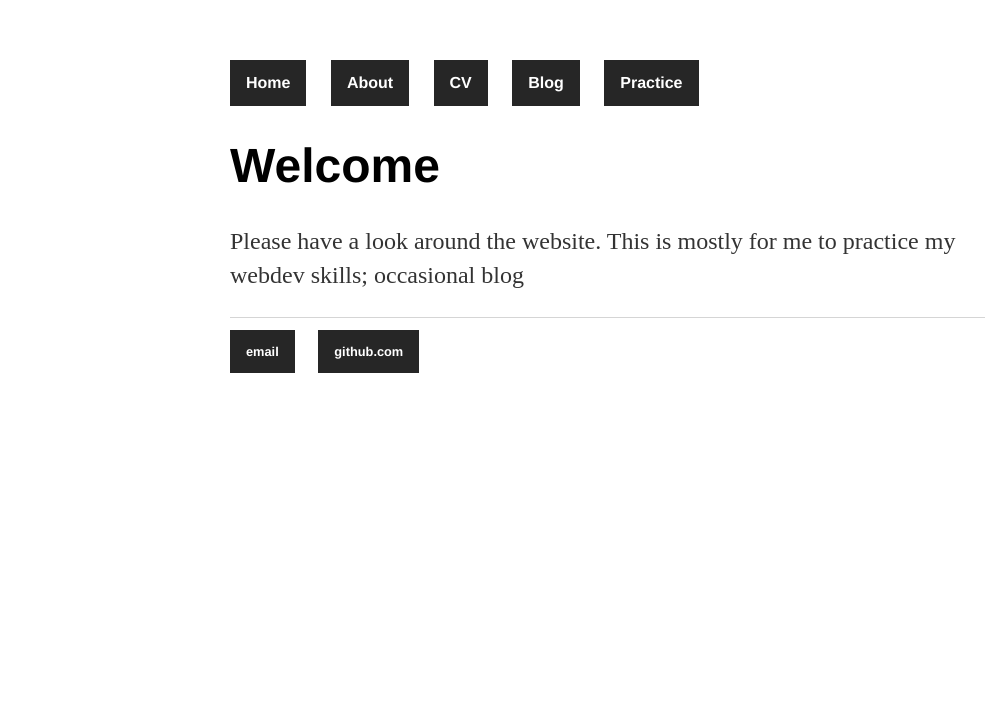
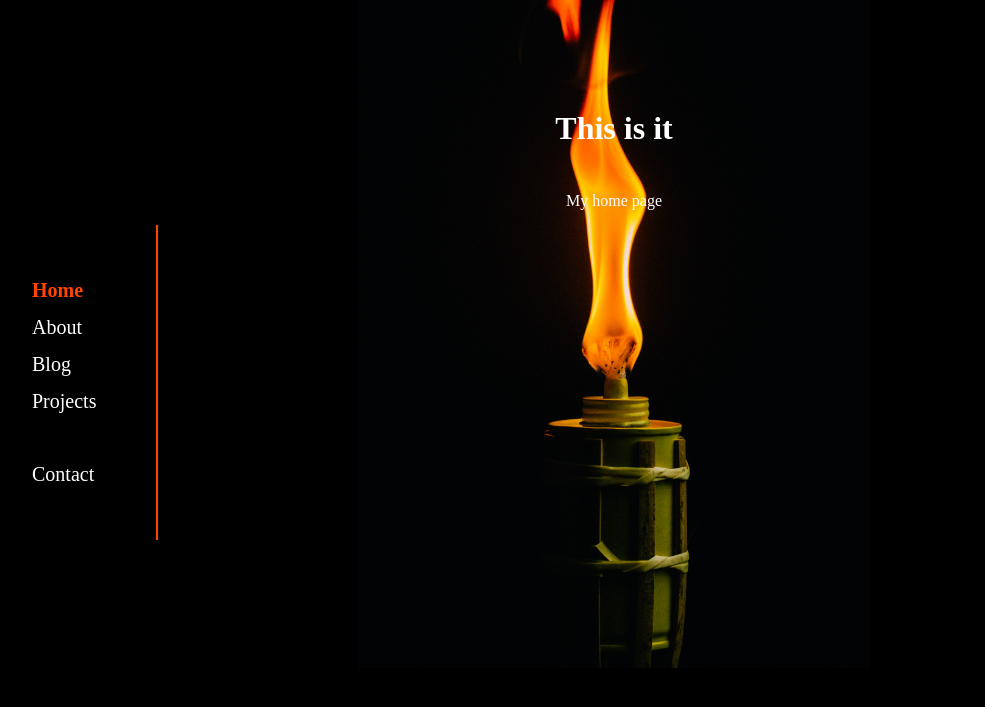
Before and after one commit to Illcarious/Illcarious.github.io, a Jekyll site: the page index.html, which Jekyll copies as it is, in a window 1280 px wide. Shown: the top 707 px of the page, without its empty margins (26-1011 px from the left). Built offline with Jekyll 4.4.1, drawn with Linux system fonts in a browser that asks for light colours.

Commit message:
updated css

```diff
--- /dev/null
+++ b/css/newMain.css
@@ -0,0 +1,208 @@
+*{
+    margin: 0px;
+    font-family: 'Cambria Math';
+    color: white;
+}
+
+body{
+    background-attachment: fixed;
+}
+
+.home_body{
+    background-image: url('../images/Home2.jpg');
+    background-position: center;
+    background-position-y: -100px;
+    background-size: 40%;
+    background-repeat: no-repeat;
+    background-color: black;
+}
+
+.about_body{
+    background-image: url('../images/About.jpg');
+    background-position: center;
+    background-position-y: -300px;
+    background-size: 99.9%;
+    background-repeat: no-repeat;
+    background-color: black;
+}
+
+.projects_body{
+    background-image: url('../images/Projects2.jpg');
+    background-position: center;
+    background-position-y: -100px;
+    background-size: 99.9%;
+    background-repeat: no-repeat;
+    background-color: black;
+}
+
+.contact_body{
+    background-image: url('../images/Contact2.jpg');
+    background-position: center;
+    background-position-y: -100vh;
+    background-size: 100%;
+    background-repeat: no-repeat;
+    background-color: black;
+}
+
+.blog_body{
+    background-image: url('../images/Blog3.jpg');
+    background-position: center;
+    background-position-y: 0vh;
+    background-size: 100%;
+    background-repeat: no-repeat;
+    background-color: black;
+}
+
+.topNav{
+    font-size: 25px;
+    position: fixed;
+    width: 10%;
+    height: 30%;
+    top: 20%;
+    margin-top: 5vh;
+    padding-top: 5vh;
+    border-right-style: solid;
+    border-right-width: 2px;
+    border-color: orangered;
+    padding-right: 2vh;
+    z-index: 34;
+    /*background-color: rgba(255,255,255, 0.05);*/
+}
+
+
+.topNav li{
+    padding: 0.5vh 2vh;
+    width: auto;
+}
+
+.topNav a{
+    font-family: 'Cambria Math';
+    /*font-family: 'Dosis'; */
+    text-decoration: none;
+    color: white;
+    width: inherit;
+
+}
+
+.topNav a:hover{
+    text-decoration: solid underline;
+    text-decoration-color: orangered;
+}
+
+ul{
+    list-style: none;
+}
+
+.content{
+    position: absolute;
+    margin-left: 10%;
+    top: 10%;
+    width: 80%;
+}
+
+.title{
+    padding-top: 2%;
+    text-align: center;
+}
+
+.description{
+    margin-top: 5vh;
+    text-align: center;
+}
+
+
+.desc-left{
+    float: left;
+}
+.desc-right{
+    /*gives appropriate spacing as is*/
+}
+
+.desc-three{
+    width: 33%;
+    float: left;
+}
+
+
+/*Blog section*/
+.desc-blog{
+    text-align: center;
+}
+
+.overlay{
+    margin-top: 12vh;
+    text-align: center;
+    background-color: rgba(255,165,0,0.15);
+    width: 40%;
+    height: 80%;
+    margin-left: auto;
+    margin-right: auto;
+    font-family: 'Cambria Math';
+    color: white;
+    font-size: 25px;
+}
+
+.overlay_about{
+    padding-left: 10vh;
+    /*background-color: rgba(255,165,0,0.15);*/
+    background-color: rgba(0, 0, 0, 0.17);
+    border-radius: 0px 50px;
+}
+
+
+/*card profiles for blog posts*/
+.cardcolumn {
+    float: left;
+    margin-left: auto;
+    margin-right: auto;
+    width: 33%;
+    height: 315px;
+    padding: 1.2em;
+  }
+
+
+  .cardrow {width: 45%; margin-left: auto; margin-right: auto;}
+
+
+  .cardrow:after {
+    content: "";
+    display: table;
+    clear: both;
+  }
+
+
+
+
+/*Responsive*/
+
+@media screen and (max-width: 1500px){
+    .topNav{
+        padding-right: 6vh;
+    }
+    .topNav a{
+        font-size: 20px;
+    }
+}
+
+@media screen and (max-width: 960px){
+    .topNav{
+        padding-right: 5.5vh;
+    }
+    .topNav a{
+        font-size: 15px;
+    }
+}
+
+@media screen and (max-width: 600px){
+    .topNav{
+        padding-right: 5vh;
+    }
+    .topNav li{
+        padding: 2vh 0.5vh;
+        width: auto;
+    }
+    .topNav a{
+        font-size: 10px;
+    }
+
+}
--- a/index.html
+++ b/index.html
@@ -1,8 +1,29 @@
----
-layout: default
-title: Welcome
----
-<div class="blurb">
-	<h1>Welcome</h1>
-	<p>Please have a look around the website. This is mostly for me to practice my webdev skills; occasional blog</p>
-</div>
+<!DOCTYPE html>
+<html>
+
+<head>
+    <link href="https://fonts.googleapis.com/css2?family=Dosis&family=Open+Sans+Condensed:wght@300&display=swap" rel="stylesheet">
+    <link rel="stylesheet" type="text/css" href="./css/newMain.css">
+</head>
+
+<body class="home_body">
+    <div class="topNav">
+        <ul>
+            <li><a href="/"><strong style="font-family: inherit; color:orangered;">Home</strong></a></li>
+            <li><a href="./about.html">About</a></li>
+            <li><a href="./practice">Blog</a></li>
+            <li><a href="./projects.html">Projects</a></li>
+            <li style="margin-top: 4vh;" ><a href="./contact.html">Contact</a></li>
+        </ul>
+
+    </div>
+    <div class="content">
+        <div class="title"><h1>This is it</h1></div>
+        <div class="description"><p>My home page</p></div>
+    </div>
+
+
+</body>
+
+
+</html>
```
